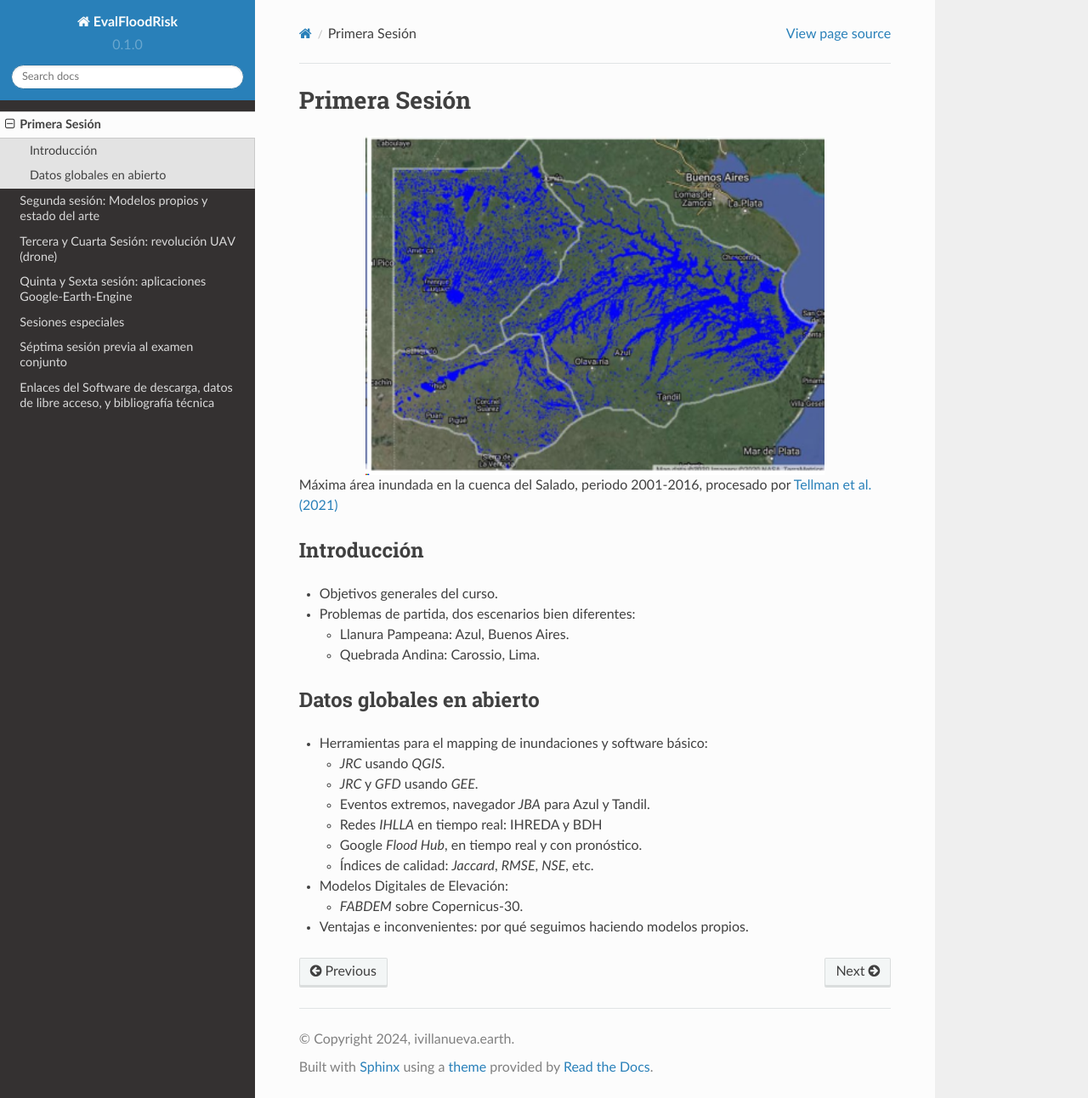
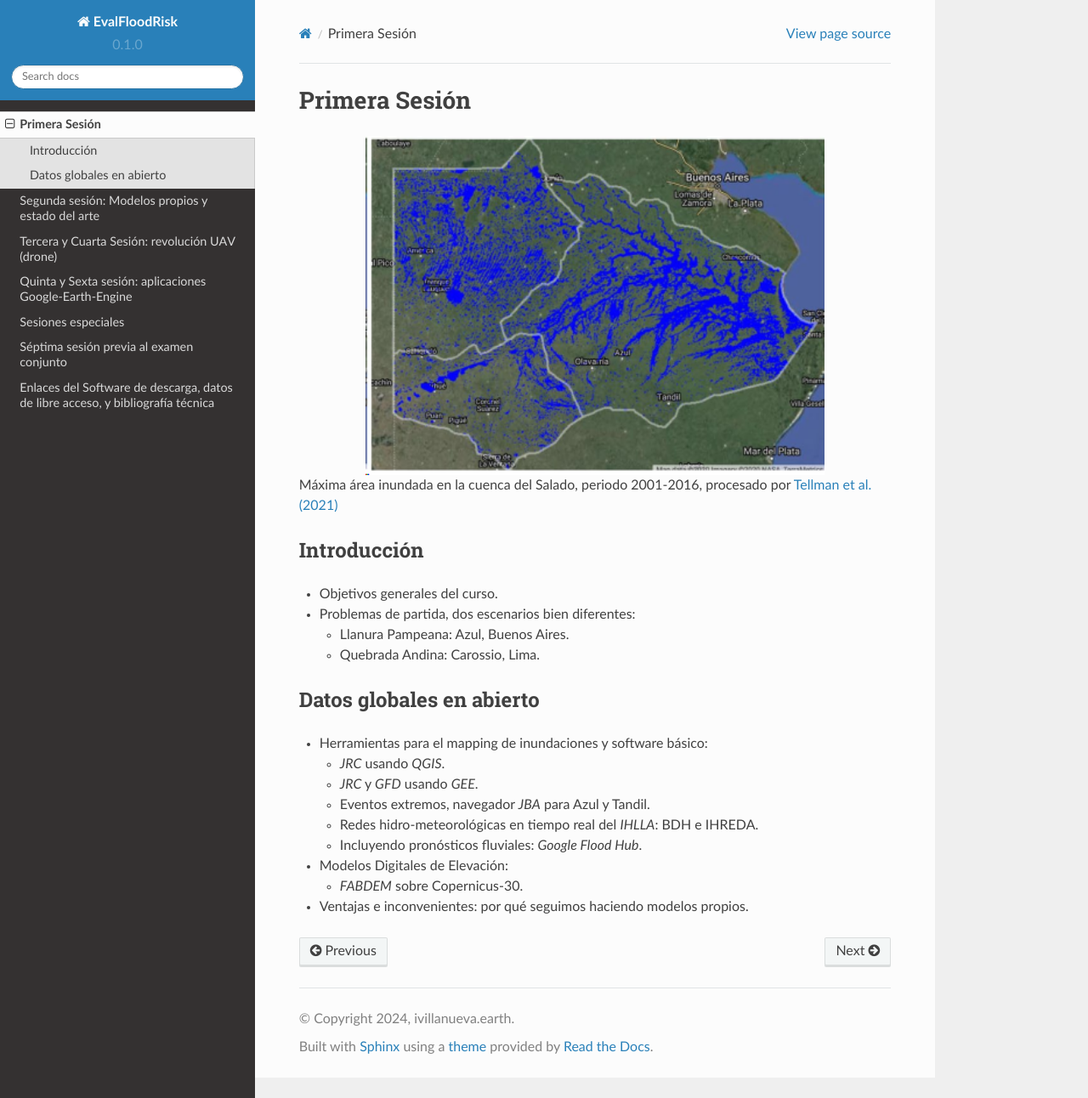
Before and after one commit to ivillamadrid/EvalFloodRisk_RSSWE, a Sphinx documentation site: the page built from docs/source/D1.rst, in a window 1280 px wide and 1292 px high. Shown: the whole window at 85% size. Built offline with Sphinx 7.4.7 and the Read the Docs theme 2.0.0, drawn with Linux system fonts in a browser that asks for light colours.

Commit message:
Update D1.rst

```diff
--- a/docs/source/D1.rst
+++ b/docs/source/D1.rst
@@ -28,9 +28,9 @@ Datos globales en abierto
   * *JRC* usando *QGIS*.
   * *JRC* y *GFD* usando *GEE*.
   * Eventos extremos, navegador *JBA* para Azul y Tandil.
-  * Redes *IHLLA* en tiempo real: IHREDA y BDH
-  * Google *Flood Hub*, en tiempo real y con pronóstico.
-  * Índices de calidad: *Jaccard*, *RMSE*, *NSE*, etc.
+  * Redes hidro-meteorológicas en tiempo real del *IHLLA*: BDH e IHREDA.
+  * Incluyendo  pronósticos fluviales: *Google Flood Hub*.
+
 
 * Modelos Digitales de Elevación:
 
```
